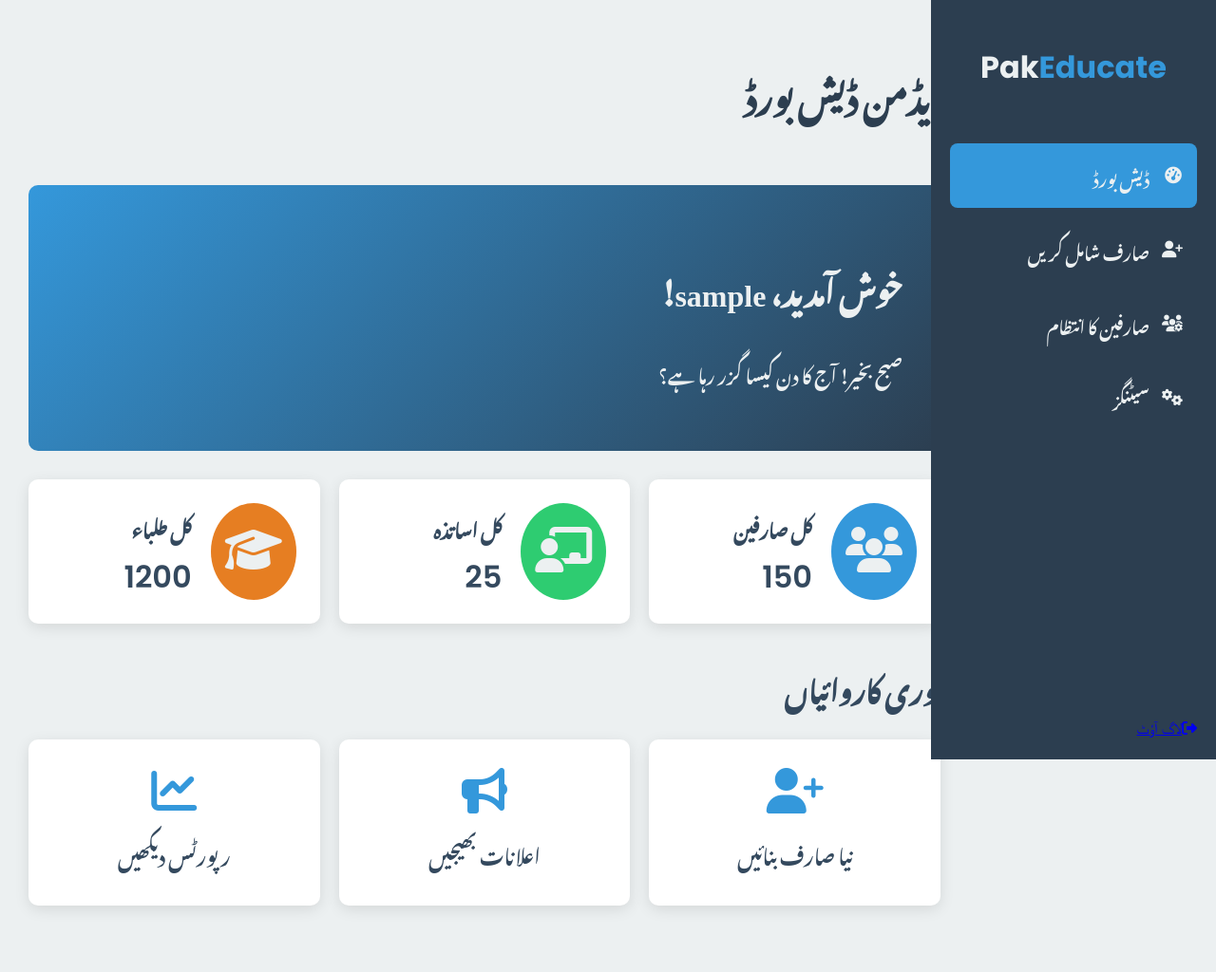
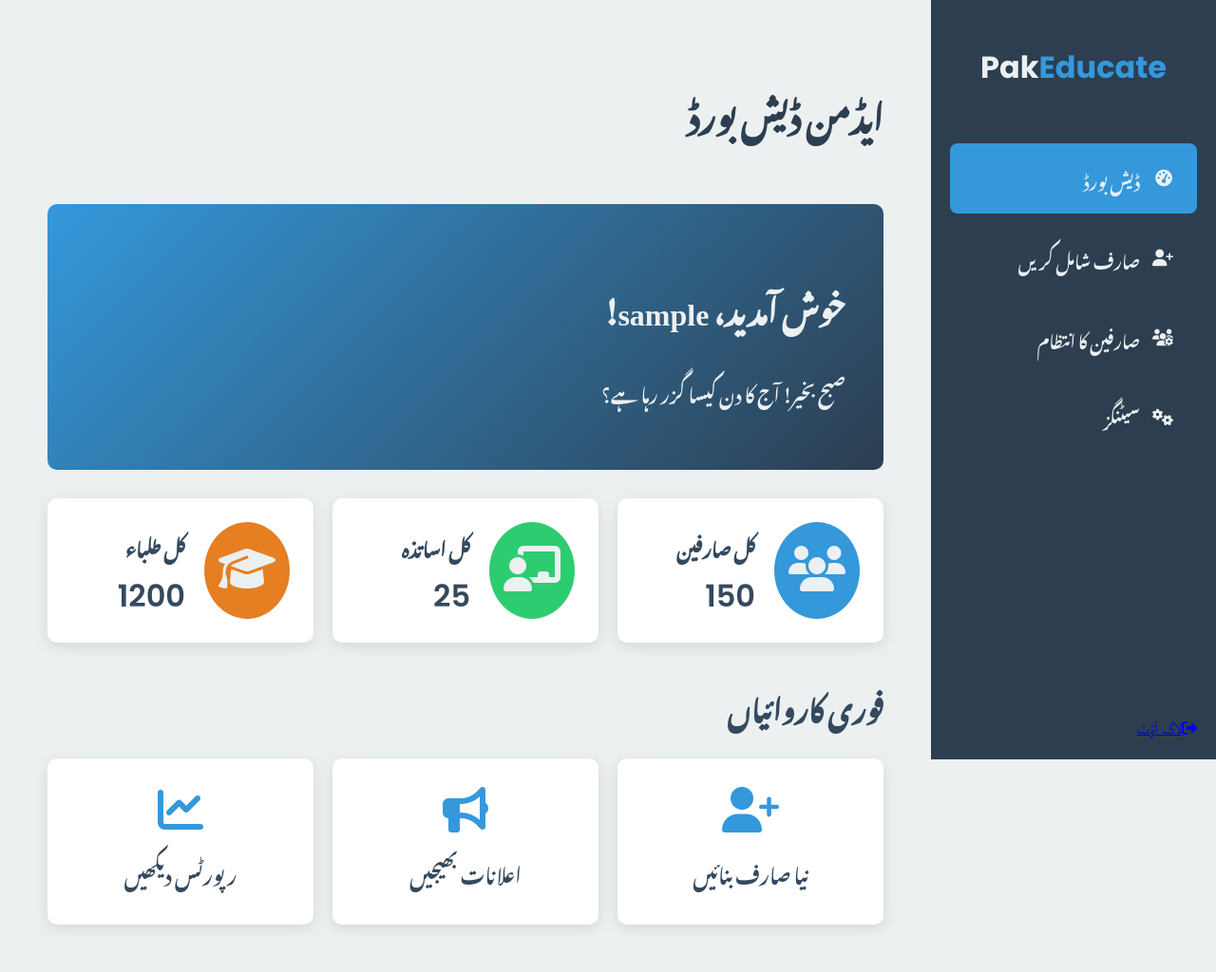
Before and after one commit to chanjumzia/pakeducate, a Flask app: template templates/admin_dashboard.html in a window 1280 px wide. Shown: the whole page at 95% size. Before the commit the page ends 958 px from the top, so only its background shows below. Run offline with Flask 3, Linux system fonts and the light colour scheme; the template is opened without the code that fills it: most values are stand-ins (such as "Sample title", 1, 10 or a date in 2020); some web fonts are replaced.

Commit message:
Fix sidebar alignment and padding

```diff
--- a/app.py
+++ b/app.py
@@ -65,7 +65,7 @@ def index():
     elif role == 'Accountant':
         return render_template('accountant_dashboard.html', username=username)
     elif role == 'Teacher':
-        return render_template('teacher_dashboard.html', username=username)
+        return render_template('teacher_panel.html', username=username)
     else:
         # Fallback for unknown roles
         return redirect(url_for('logout'))
--- a/templates/admin_dashboard.html
+++ b/templates/admin_dashboard.html
@@ -33,7 +33,7 @@
 
         /* Sidebar */
         .sidebar {
-            width: 260px;
+            width: 300px; /* INCREASED width */
             background-color: var(--sidebar-bg);
             color: var(--text-light);
             padding: 20px;
@@ -43,6 +43,7 @@
             top: 0;
             right: 0;
             bottom: 0;
+            box-sizing: border-box;
         }
 
         .sidebar-header {
@@ -60,7 +61,7 @@
         .sidebar-nav a {
             display: flex;
             align-items: center;
-            padding: 12px 15px;
+            padding: 15px 25px; /* INCREASED padding */
             color: var(--text-light);
             text-decoration: none;
             font-family: var(--font-urdu);
@@ -86,8 +87,8 @@
         /* Main Content */
         .main-content {
             flex-grow: 1;
-            margin-right: 260px; /* Same as sidebar width */
-            padding: 30px;
+            margin-right: 300px; /* Match sidebar width */
+            padding: 50px;
         }
 
         .header {
```
Also changed, not shown: templates/teacher_panel.html (renamed from templates/teacher_dashboard.html).
